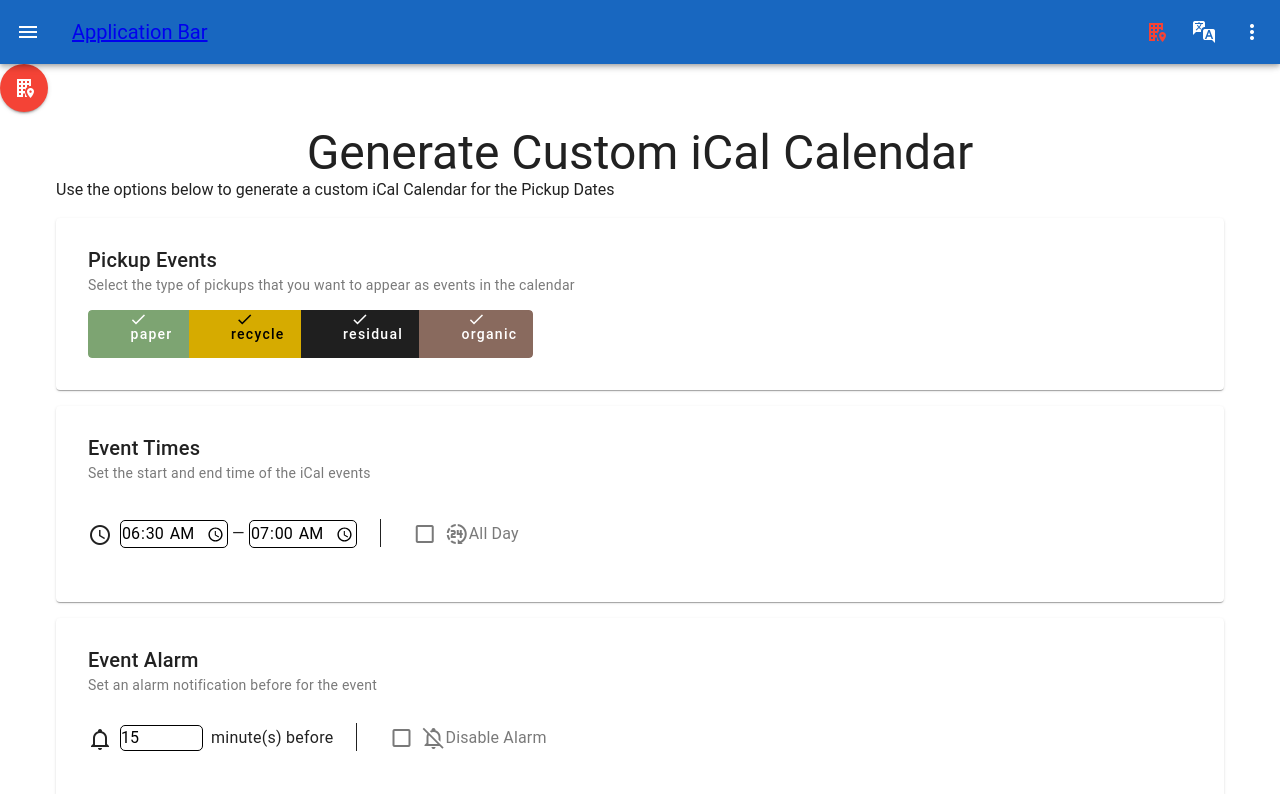
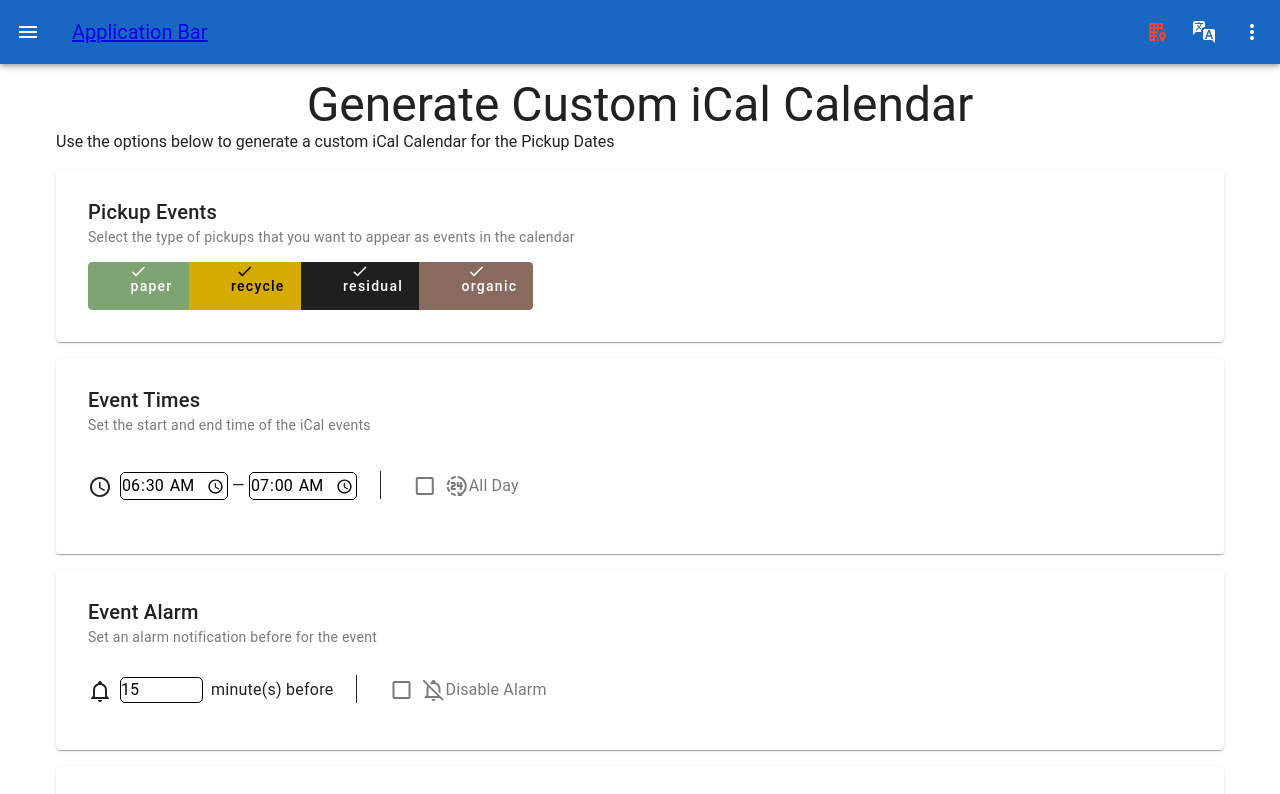
Before and after one commit to pano9000/aws-stuttgart-pickup-dates-service, a Nuxt app: page /ICalGenerator in a window 1280 px wide. Shown: the top 794 px of the page. Built offline with nearby package versions, Linux system fonts and the light colour scheme; some icons are missing.

Commit message:
feat(pages): remove LocationPicker as now part of Navbar

```diff
--- a/pages/ICalGenerator.vue
+++ b/pages/ICalGenerator.vue
@@ -1,6 +1,4 @@
 <template>
-  <div>
-  <LocationPicker/>
   <v-container>
   <h1 class="text-h3 text-center">Generate Custom iCal Calendar</h1>
 
@@ -220,7 +218,6 @@
   </v-card>
 
 </v-container>
-</div>
 
 </template>
 
--- a/pages/Upcoming.vue
+++ b/pages/Upcoming.vue
@@ -1,6 +1,5 @@
 <template>
   <div>
-  <LocationPicker/>
   <v-container>
 
     <v-alert
```
